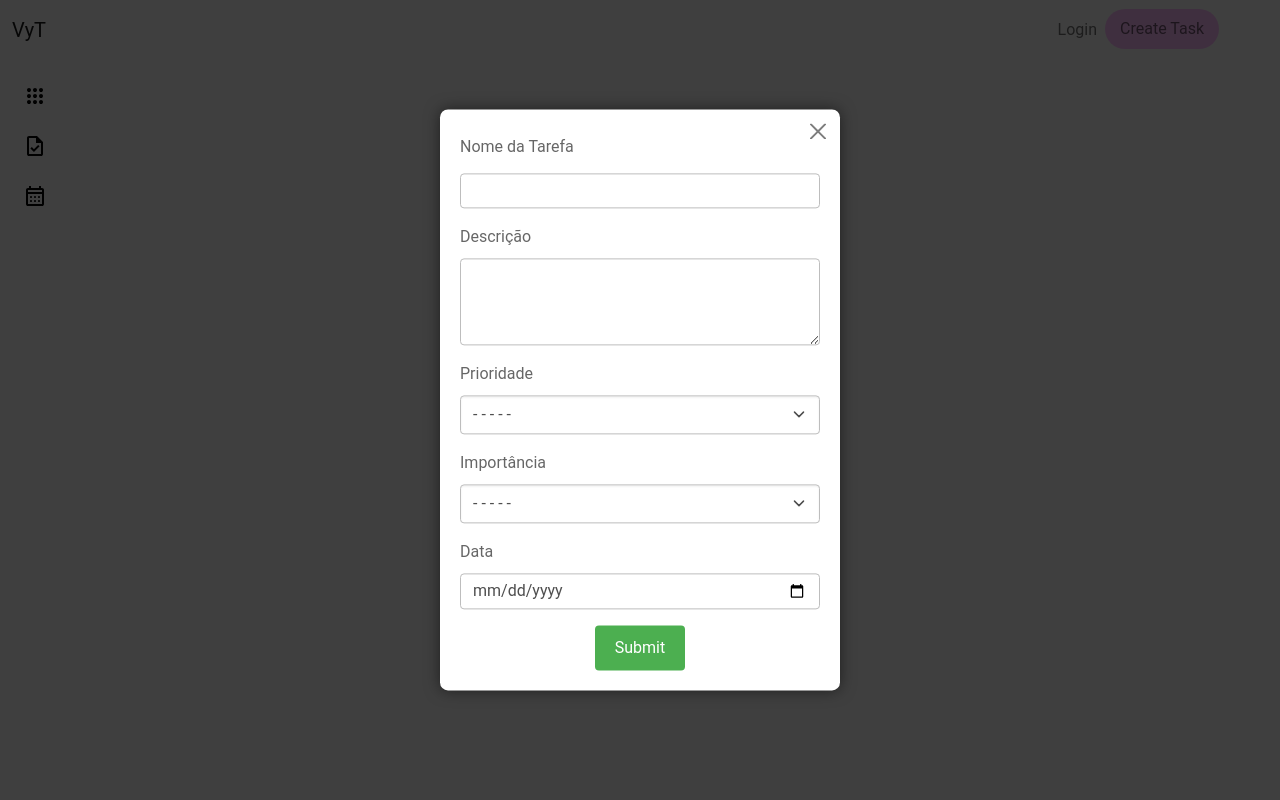
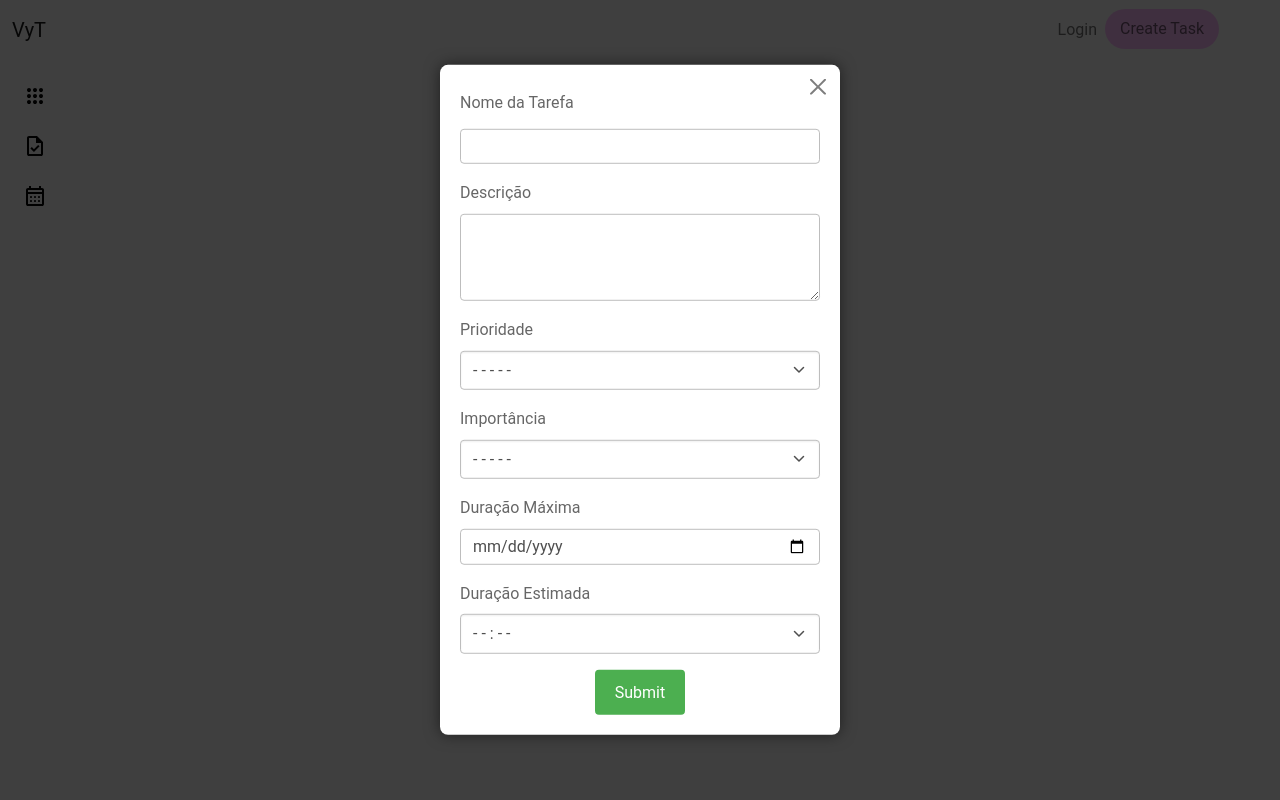
Before and after one commit to SebasRusuu/vyt, a React (Create React App) app in the folder web/: page / in a window 1280 px wide. Both pictures are taken after a click on the element "Create Task". Shown: the top 800 px of the page. Built offline with nearby package versions, Linux system fonts and the light colour scheme.

Commit message:
add tempo estimado- front end do create task

```diff
--- a/web/src/components/NewTask/index.tsx
+++ b/web/src/components/NewTask/index.tsx
@@ -93,7 +93,7 @@ function NewTask({ isOpen, onClose }: NewTaskProps) {
                             </select>
                         </div>
                         <div className="mb-3">
-                            <label htmlFor="taskDate" className="form-label">Data</label>
+                            <label htmlFor="taskDate" className="form-label">Duração Máxima</label>
                             <input
                                 type="date"
                                 className="form-control"
@@ -102,6 +102,25 @@ function NewTask({ isOpen, onClose }: NewTaskProps) {
                                     fontSize: isMobile ? '0.9em' : '1em'
                                 }}
                             />
+                        </div>
+                        <div className="mb-3">
+                            <label htmlFor="taskTime" className="form-label">Duração Estimada</label>
+                            <select
+                                className="form-select"
+                                id="taskTime"
+                                style={{
+                                    fontSize: isMobile ? '0.9em' : '1em'
+                                }}
+                            >
+                                <option value="- -:- -">- - : - -</option>
+                                <option value="00:30">00:30</option>
+                                <option value="01:00">01:00</option>
+                                <option value="01:30">01:30</option>
+                                <option value="02:00">02:00</option>
+                                <option value="02:30">02:30</option>
+                                <option value="03:00">03:00</option>
+                                <option value="03:00+">03:00+</option>
+                            </select>
                         </div>
                         <div style={{ display: 'flex', justifyContent: 'center' }}>
                             <button
```
